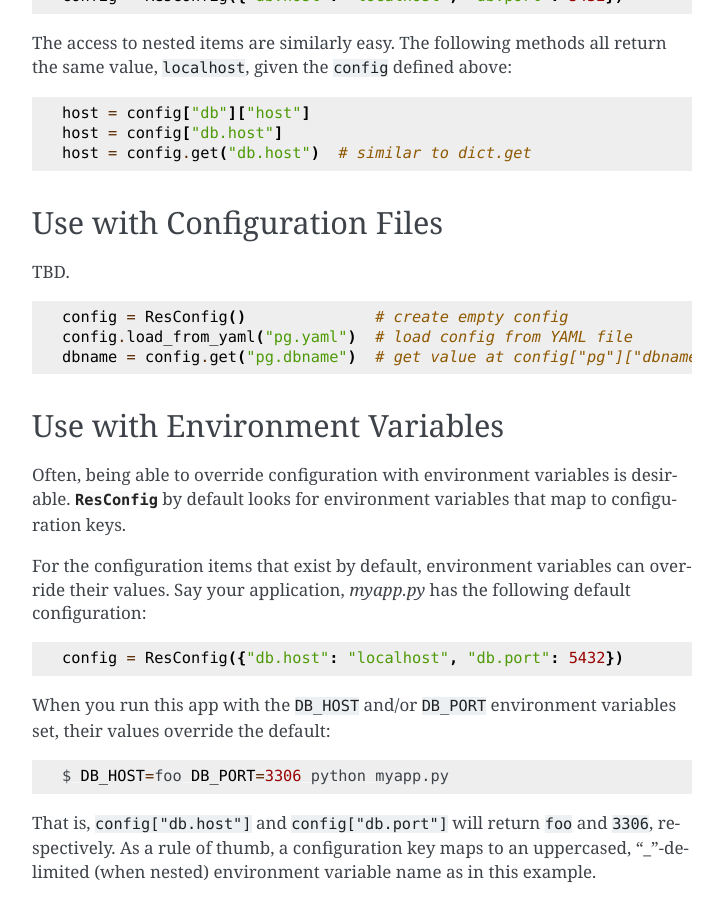
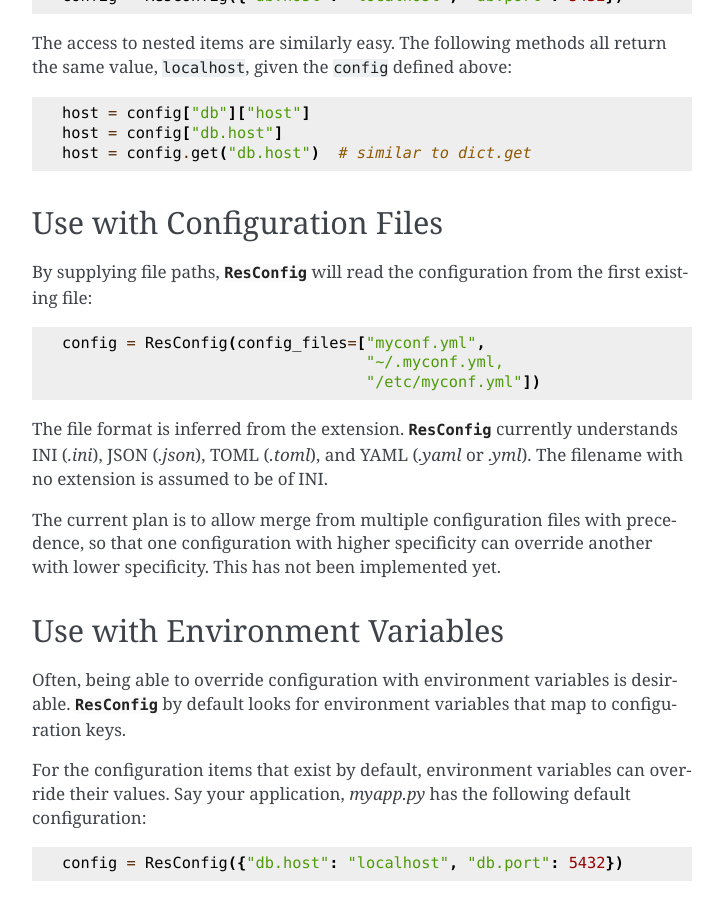
Before and after one commit to okomestudio/resconfig, a Sphinx documentation site: the page built from docs/source/quickstart.rst, in a window 1280 px wide and 900 px high, scrolled down 526 px. Shown: the whole window, without its empty margins (388-1111 px from the left). Built offline with Sphinx 7.4.7, drawn with Linux system fonts in a browser that asks for light colours.

Commit message:
Update quickstart with with-file initialization

```diff
--- a/docs/source/quickstart.rst
+++ b/docs/source/quickstart.rst
@@ -41,13 +41,24 @@ above:
 Use with Configuration Files
 ----------------------------
 
-TBD.
+By supplying file paths, :class:`~resconfig.ResConfig` will read the
+configuration from the first existing file:
 
 .. code-block:: python
 
-    config = ResConfig()              # create empty config
-    config.load_from_yaml("pg.yaml")  # load config from YAML file
-    dbname = config.get("pg.dbname")  # get value at config["pg"]["dbname"]
+    config = ResConfig(config_files=["myconf.yml",
+                                     "~/.myconf.yml,
+                                     "/etc/myconf.yml"])
+
+The file format is inferred from the
+extension. :class:`~resconfig.ResConfig` currently understands INI
+(`.ini`), JSON (`.json`), TOML (`.toml`), and YAML (`.yaml` or
+`.yml`). The filename with no extension is assumed to be of INI.
+
+The current plan is to allow merge from multiple configuration files
+with precedence, so that one configuration with higher specificity can
+override another with lower specificity. This has not been implemented
+yet.
 
 
 Use with Environment Variables
```
